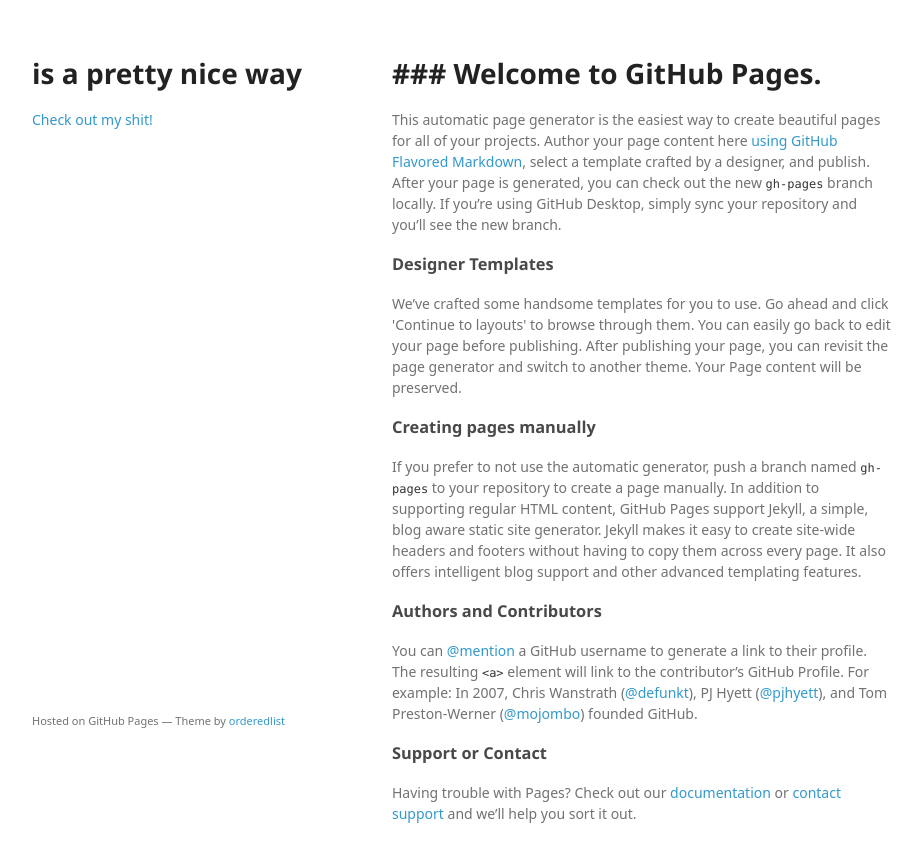
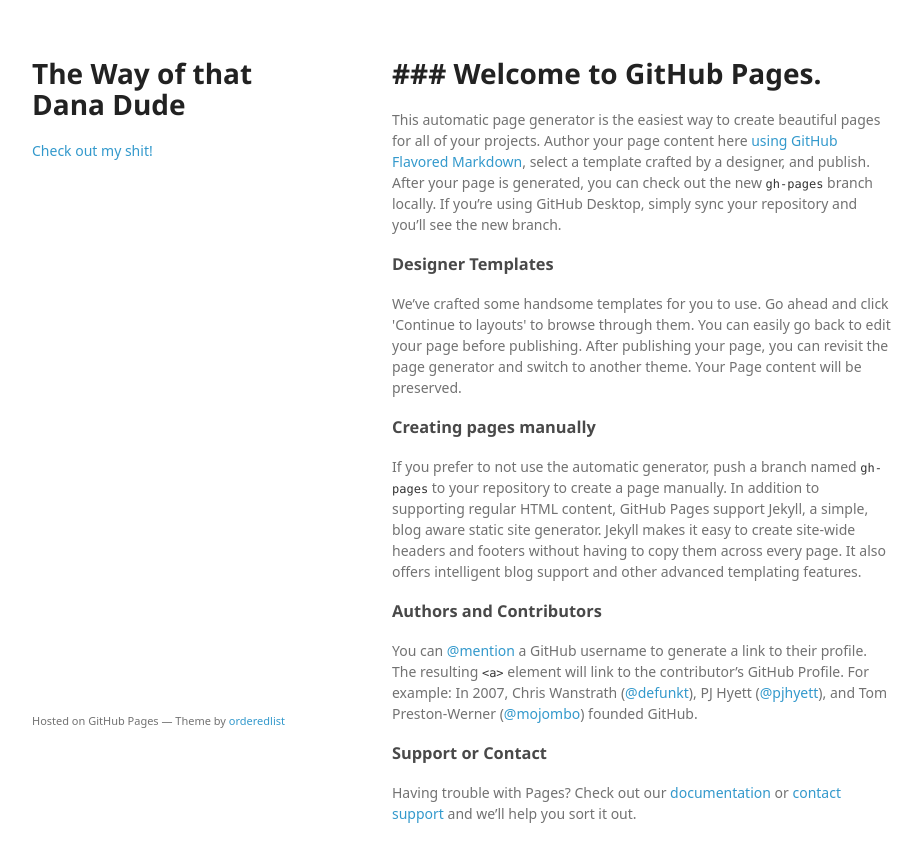
Before and after one commit to greatdana89/greatdana89.github.io, a plain HTML site: page index.html in a window 1280 px wide. Shown: the whole page, without its empty margins (178-1098 px from the left). Drawn offline with Linux system fonts and the light colour scheme; a web font is replaced by a local one.

Commit message:
change title

```diff
--- a/index.html
+++ b/index.html
@@ -15,7 +15,7 @@
   <body>
     <div class="wrapper">
       <header>
-        <h1>is a pretty nice way</h1>
+        <h1>The Way of that Dana Dude</h1>
         <p></p>
 
 
```
